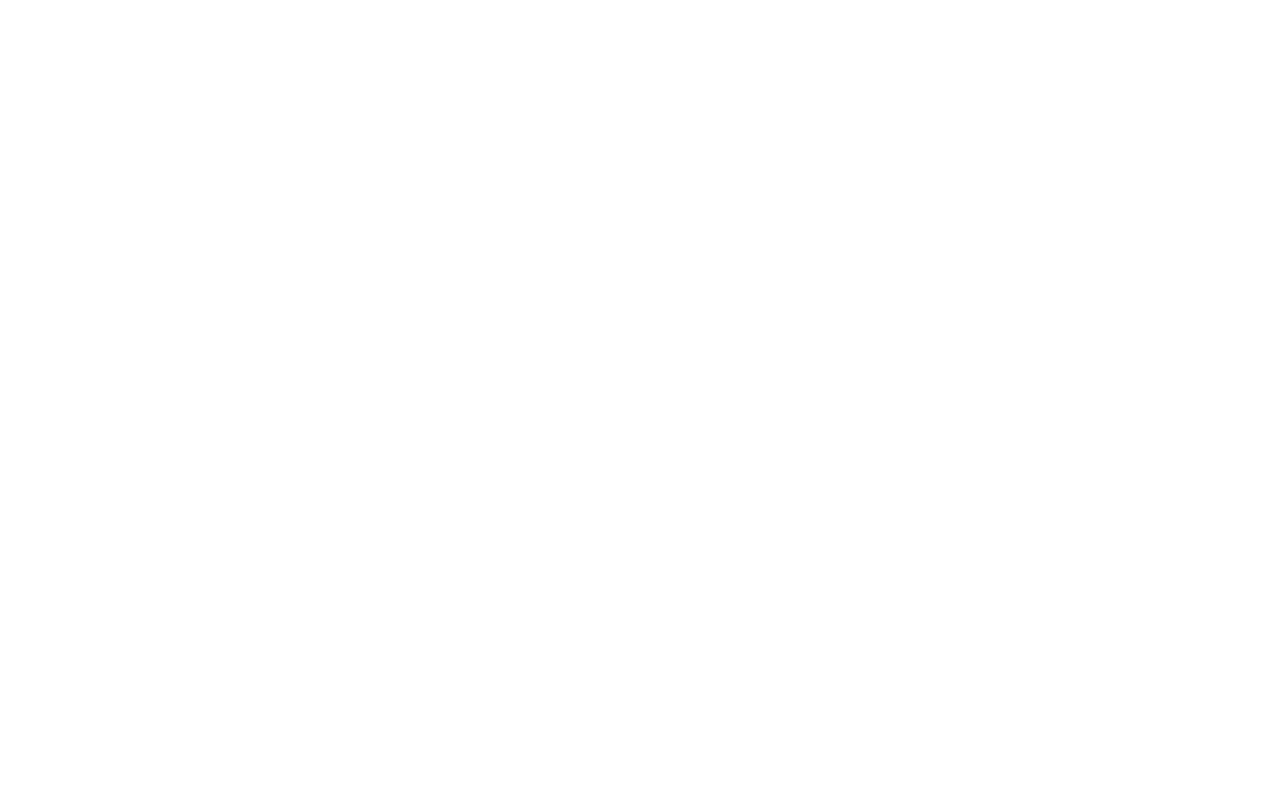
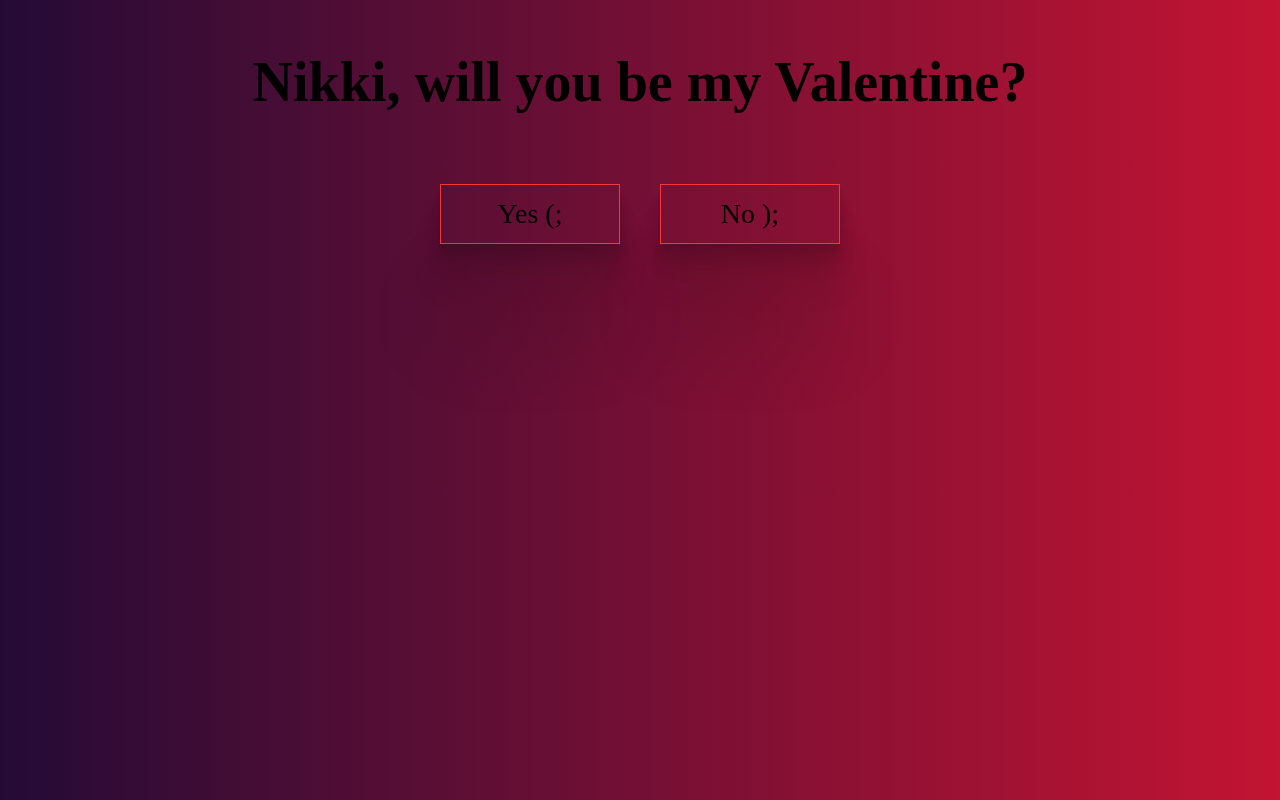
Before and after one commit to Jp1200/valentine, a React (Create React App) app: page / in a window 1280 px wide. Built offline with nearby package versions, Linux system fonts and the light colour scheme.

Commit message:
no animation of heart created hearts on mousedown css added as well

```diff
--- a/public/index.html
+++ b/public/index.html
@@ -28,6 +28,102 @@
   </head>
   <body>
     <noscript>You need to enable JavaScript to run this app.</noscript>
+    <script>var brd = document.createElement("DIV");
+      document.body.insertBefore(brd, document.getElementById("board"));
+
+      const duration = 3000;
+      const speed = 0.5;
+      const cursorXOffset = 0;
+      const cursorYOffset = -5;
+
+      var hearts = [];
+
+      function generateHeart(x, y, xBound, xStart, scale)
+      {
+        var heart = document.createElement("DIV");
+        heart.setAttribute('class', 'heart');
+        brd.appendChild(heart);
+        heart.time = duration;
+        heart.x = x;
+        heart.y = y;
+        heart.bound = xBound;
+        heart.direction = xStart;
+        heart.style.left = heart.x + "px";
+        heart.style.top = heart.y + "px";
+        heart.scale = scale;
+        heart.style.transform = "scale(" + scale + "," + scale + ")";
+        if(hearts == null)
+          hearts = [];
+        hearts.push(heart);
+        return heart;
+      }
+
+      var down = false;
+      var event = null;
+
+      document.onmousedown = function(e) {
+        down = true;
+        event = e;
+      }
+
+      document.onmouseup = function(e) {
+        down = false;
+      }
+
+      document.onmousemove = function(e) {
+        event = e;
+      }
+
+      document.ontouchstart = function(e) {
+        down = true;
+        event = e.touches[0];
+      }
+
+      document.ontouchend = function(e) {
+        down = false;
+      }
+
+      document.ontouchmove = function(e) {
+        event = e.touches[0];
+      }
+
+      var before = Date.now();
+      var id = setInterval(frame, 5);
+      var gr = setInterval(check, 100);
+
+      function frame()
+      {
+        var current = Date.now();
+        var deltaTime = current - before;
+        before = current;
+        for(i in hearts)
+        {
+          var heart = hearts[i];
+          heart.time -= deltaTime;
+          if(heart.time > 0)
+          {
+            heart.y -= speed;
+            heart.style.top = heart.y + "px";
+            heart.style.left = heart.x + heart.direction * heart.bound * Math.sin(heart.y * heart.scale / 30) / heart.y * 100 + "px";
+          }
+          else
+          {
+            heart.parentNode.removeChild(heart);
+            hearts.splice(i, 1);
+          }
+        }
+      }
+
+      function check()
+      {
+        if(down)
+        {
+          var start = 1 - Math.round(Math.random()) * 2;
+          var scale = Math.random() * Math.random() * 0.8 + 0.2;
+          var bound = 30 + Math.random() * 20;
+          generateHeart(event.pageX - brd.offsetLeft + cursorXOffset, event.pageY - brd.offsetTop + cursorYOffset, bound, start, scale);
+        }
+      }</script>
     <div id="root"></div>
     <!--
       This HTML file is a template.
--- a/src/App.css
+++ b/src/App.css
@@ -1,6 +1,18 @@
+body {
+  background: #c31432; /* fallback for old browsers */
+  background: -webkit-linear-gradient(
+    to right,
+    #240b36,
+    #c31432
+  ); /* Chrome 10-25, Safari 5.1-6 */
+  background: linear-gradient(
+    to right,
+    #240b36,
+    #c31432
+  ); /* W3C, IE 10+/ Edge, Firefox 16+, Chrome 26+, Opera 12+, Safari 7+ */
+}
 .App {
   text-align: center;
-  background-color: rgba(255, 97, 97, 0.979);
 }
 
 .App-logo {
--- a/src/Components/heart.js
+++ b/src/Components/heart.js
@@ -2,72 +2,92 @@
 import * as d3 from "d3";
 import './heartcss.css';
 
+
 function Heart(){
-    const margin = {top: 10, right: 10, bottom: 10, left: 10},
-				docHeight = window.innerHeight - margin.left - margin.right,
-				docWidth  = window.innerWidth - margin.top - margin.bottom;
+//     // window.onerror = function() {
+//     //     location.reload();
+//     // }
+//     const margin = {top: 10, right: 10, bottom: 10, left: 10},
+// 				docHeight = window.innerHeight - margin.left - margin.right,
+// 				docWidth  = window.innerWidth - margin.top - margin.bottom;
 
-	const minSize = Math.min(500,(docWidth-40),(docHeight-40)),
-		    width = minSize,
-		    height = minSize;
-    var x, y;
-	const data = [];
-	for (var i = 0; i < 350; i++) {
-		x = 16 * Math.pow(Math.sin(i),3);
-		y = 13 * Math.cos(i) - 5* Math.cos(2*i) - 2 * Math.cos(3*i) - Math.cos(4*i)
-		data[i] = [x,y];
-		}
-    var xScale = d3.scaleLinear()
-        .domain([d3.min(data, function(d) { return d[0]; }), d3.max(data, function(d) { return d[0]; })])
-        .range([ 0, width ]);
+// 	const minSize = Math.min(500,(docWidth-40),(docHeight-40)),
+// 		    width = minSize,
+// 		    height = minSize;
+//     var x, y;
+// 	const data = [];
+// 	for (var i = 0; i < 350; i++) {
+// 		x = 16 * Math.pow(Math.sin(i),3);
+//         y = 13 * Math.cos(i) - 5* Math.cos(2*i) - 2 * Math.cos(3*i) - Math.cos(4*i)
 
-    const yScale = d3.scaleLinear()
-            .domain([d3.min(data, function(d) { return d[1]; }), d3.max(data, function(d) { return d[1]; })])
-            .range([ height, 0 ]);
+//         data[i] = [x,y];
 
-    //Initiate the SVG
-    const chart = d3.select('#chart')
-    .append('svg')
-    .attr('width', docWidth)
-    .attr('height', docHeight)
-    .attr('class', 'chart')
-    .attr("transform", "translate(" + margin.left + "," + margin.top + ")");
+// 		}
+//     const xScale = d3.scaleLinear()
+//         .domain([d3.min(data, function(d) { return d[0]; }), d3.max(data, function(d) { return d[0]; })])
+//         .range([ 0, width ]);
 
-    //Initiate the group that will hold all the dots and lines
-    const svg = chart.append('g')
-    .attr('transform', 'translate(' + (docWidth/2-width/2) + ',' + (docHeight/2-height/2) + ')')
-    .attr('width', width)
-    .attr('height', height);
+//     const yScale = d3.scaleLinear()
+//             .domain([d3.min(data, function(d) { return d[1]; }), d3.max(data, function(d) { return d[1]; })])
+//             .range([ height, 0 ]);
+//     //console.log(data);
+//     //Initiate the SVG
+//     const chart = d3.select('#chart')
+//     .append('svg')
+//     .attr('width', docWidth)
+//     .attr('height', docHeight)
+//     .attr('class', 'chart')
+//     .attr("transform", "translate(" + margin.left + "," + margin.top + ")");
 
-    //Create the dots that make the heart
-    svg.append("g").selectAll("circle")
-        .data(data)
-        .enter().append("circle")
-            .attr("cx", function (d,i) { return xScale(d[0]); } )
-            .attr("cy", function (d) { return yScale(d[1]); } )
-            .attr("r", 2);
+//     //Initiate the group that will hold all the dots and lines
+//     var svg = chart.append('g')
+//     .attr('transform', 'translate(' + (docWidth/2-width/2) + ',' + (docHeight/2-height/2) + ')')
+//     .attr('width', width)
+//     .attr('height', height);
 
-    //Create and draw the path that connects the dots
-    //From: http://stackoverflow.com/questions/13893127/how-to-draw-a-path-smoothly-from-start-point-to-end-point-in-d3-js
-    const line = d3.line()
-            //.interpolate('linear')
-            .x(function(d){ return xScale(d[0]) })
-            .y(function(d){ return yScale(d[1]) });
+//     //Create the dots that make the heart
+//     svg.append("g").selectAll("circle")
+//         .data(data)
+//         .enter().append("circle")
+//             .attr("cx", function (d,i) { return xScale(d[0]); } )
+//             .attr("cy", function (d) { return yScale(d[1]); } )
+//             .attr("r", 2);
+//     console.log(svg)
+//     //Create and draw the path that connects the dots
+//     //From: http://stackoverflow.com/questions/13893127/how-to-draw-a-path-smoothly-from-start-point-to-end-point-in-d3-js
+//     d3.line()
+//             //.interpolate('linear')
+//             .x(function(d){ return xScale(d[0]) })
+//             .y(function(d){ return yScale(d[1]) });
 
-    const path = svg.append("g").append("path")
-        .attr("d", line(data));
-
-    // const totalLength = path.node().getTotalLength();
-    // path.attr("stroke-dasharray", totalLength + " " + totalLength)
-    // .attr("stroke-dashoffset", totalLength)
-    // .transition()
-    // .duration(12e4).delay(500)
-    // .ease("linear")
-    // .attr("stroke-dashoffset", 0);
-
+//     // var path = svg.append("g").append("path")
+//     //     .attr("d", line(data));
+//     // console.log(path.node())
+//     // const totalLength = path.node().getTotalLength();
+//     // path.attr("stroke-dasharray", totalLength + " " + totalLength)
+//     // .attr("stroke-dashoffset", totalLength)
+//     // .transition()
+//     // .duration(12e4).delay(500)
+//     // .ease("linear")
+//     // .attr("stroke-dashoffset", 0);
     return(
-        <div id='chart' className="h-container">
-
+        <div >
+            <header className='unselectable'>
+                Nikki, will you be my Valentine?
+            </header>
+            <div classNamee='btn-holder'>
+                <button className='btn'>
+                    <svg width="180px" height="60px" viewBox="0 0 180 60" class="border">
+          <polyline points="179,1 179,59 1,59 1,1 179,1" class="bg-line" />
+          <polyline points="179,1 179,59 1,59 1,1 179,1" class="hl-line" />
+        </svg>
+        <span className='unselectable'>Yes (;</span></button>
+                <button className='btn'><svg width="180px" height="60px" viewBox="0 0 180 60" class="border">
+          <polyline points="179,1 179,59 1,59 1,1 179,1" class="bg-line" />
+          <polyline points="179,1 179,59 1,59 1,1 179,1" class="hl-line" />
+        </svg>
+        <span className='unselectable'>No );</span></button>
+            </div>
         </div>
     )
 
--- a/src/Components/heartcss.css
+++ b/src/Components/heartcss.css
@@ -1,6 +1,71 @@
-body {
+header {
+  font-size: 42pt;
+  font-weight: 800;
+  font-style: bold;
+  font-family: cursive;
+  box-shadow: 0;
+  position: relative;
+  top: 50px;
+}
+.btn {
+  background: transparent;
+  border-color: black;
+  width: 180px;
+  height: 60px;
+  border: 1px solid #f83636;
+
+  /* #2 */
+  padding: 5px;
+  margin: 20px;
+  /* #4 AND INFINITY!!! (CSS3 only) */
+  box-shadow: 0 2.8px 2.2px rgba(0, 0, 0, 0.034),
+    0 6.7px 5.3px rgba(0, 0, 0, 0.048), 0 12.5px 10px rgba(0, 0, 0, 0.06),
+    0 22.3px 17.9px rgba(0, 0, 0, 0.072), 0 41.8px 33.4px rgba(0, 0, 0, 0.086),
+    0 100px 80px rgba(0, 0, 0, 0.12);
+
+  position: relative;
+  top: 100px;
+  align-items: center;
+  cursor: pointer;
+  outline: none;
+  transition: 1s ease-in-out;
+}
+/* .btn:hover {
+  width: 145px;
+} */
+svg {
+  position: absolute;
+  left: 0;
+  top: 0;
+  fill: none;
+  stroke: #fff;
+  stroke-dasharray: 150 480;
+  stroke-dashoffset: 150;
+  transition: 1s ease-in-out;
+}
+.underline {
+  background-repeat: repeat-x;
+}
+.underline--emoji {
+  background-image: url("https://s3-us-west-2.amazonaws.com/s.cdpn.io/78779/heart.png");
+  background-position: 0 1.06em;
+  background-size: 15px 9px;
+  color: #e8665f;
+}
+.btn:hover {
+  transition: 1s ease-in-out;
 }
 
+.btn:hover svg {
+  stroke-dashoffset: -480;
+}
+
+.btn span {
+  font-style: bold;
+  font-family: cursive;
+  font-size: 28px;
+  font-weight: 400;
+}
 chart {
   display: block;
   margin-left: auto;
@@ -26,3 +91,42 @@
   fill: #8a0707;
   opacity: 0.9;
 }
+.unselectable {
+  -webkit-touch-callout: none;
+  -webkit-user-select: none;
+  -khtml-user-select: none;
+  -moz-user-select: none;
+  -ms-user-select: none;
+  user-select: none;
+}
+@keyframes heartfade {
+  0% {
+    opacity: 1;
+  }
+  50% {
+    opacity: 0;
+  }
+}
+.heart {
+  z-index: 999;
+  animation: heartfade 6s linear;
+  position: absolute;
+}
+.heart:before,
+.heart:after {
+  content: "";
+  background-color: #fc2a62;
+  position: absolute;
+  height: 30px;
+  width: 45px;
+  border-radius: 15px 0px 0px 15px;
+}
+
+.heart:before {
+  transform: rotate(45deg);
+}
+
+.heart:after {
+  left: 10.5px;
+  transform: rotate(135deg);
+}
```
Also changed, not shown: 1 other file (tests, documents, lock files or other folders).
